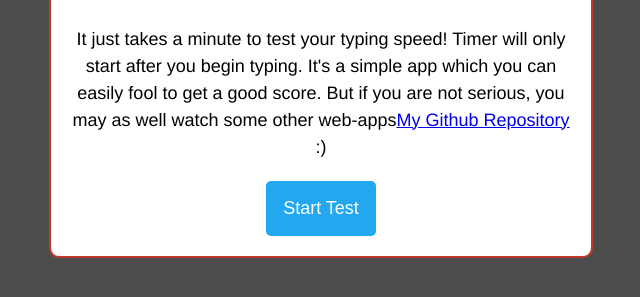
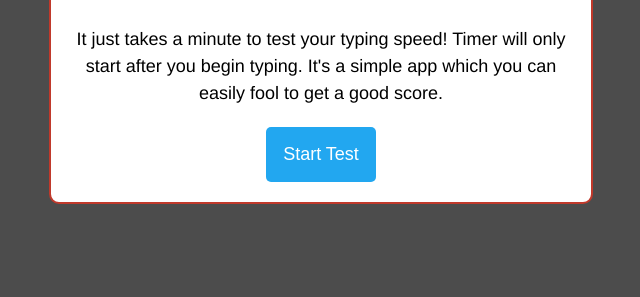
Before and after one commit to Viraaag/Typing-speed-test, a plain HTML site: page index.html in a window 1280 px wide. Shown: the part 169-466 px from the top of the page, without its empty margins (319-959 px from the left). Drawn offline with Linux system fonts and the light colour scheme.

Commit message:
Update index.html

```diff
--- a/index.html
+++ b/index.html
@@ -1,7 +1,7 @@
 <!DOCTYPE HTML>
 <html>
 	<head>
-		<title>Typing Test by <a href="https://sudeep-portfolio.netlify.app/">@SudeepAcharjee</a>
+		<title>Typing Test by Virag
 		</title>
 		<meta charset="UTF-8">
 		<link rel="stylesheet" type="text/css" href="style.css">
@@ -12,7 +12,7 @@
 		<div id="startWindow">
 			<div class="modalBox">
 				<h1>Typing Test</h1>
-				<p>It just takes a minute to test your typing speed! Timer will only start after you begin typing. It's a simple app which you can easily fool to get a good score. But if you are not serious, you may as well watch some other web-apps<a href="https://github.com/SudeepAcharjee" target="_blank">My Github Repository</a> :)</p>
+				<p>It just takes a minute to test your typing speed! Timer will only start after you begin typing. It's a simple app which you can easily fool to get a good score.</p>
 				<button id="startButton">Start Test</button>
 			</div>
 		</div>
```
